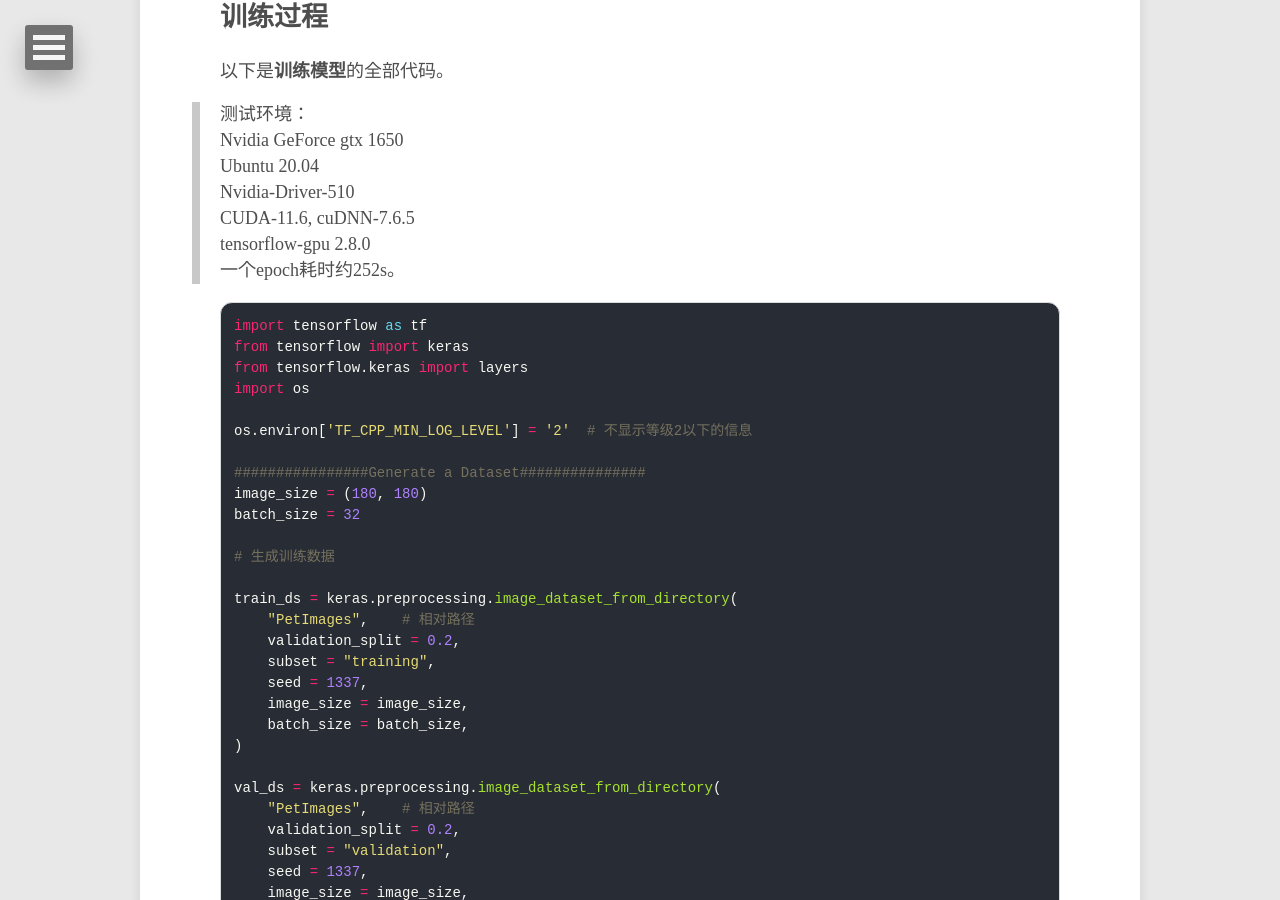
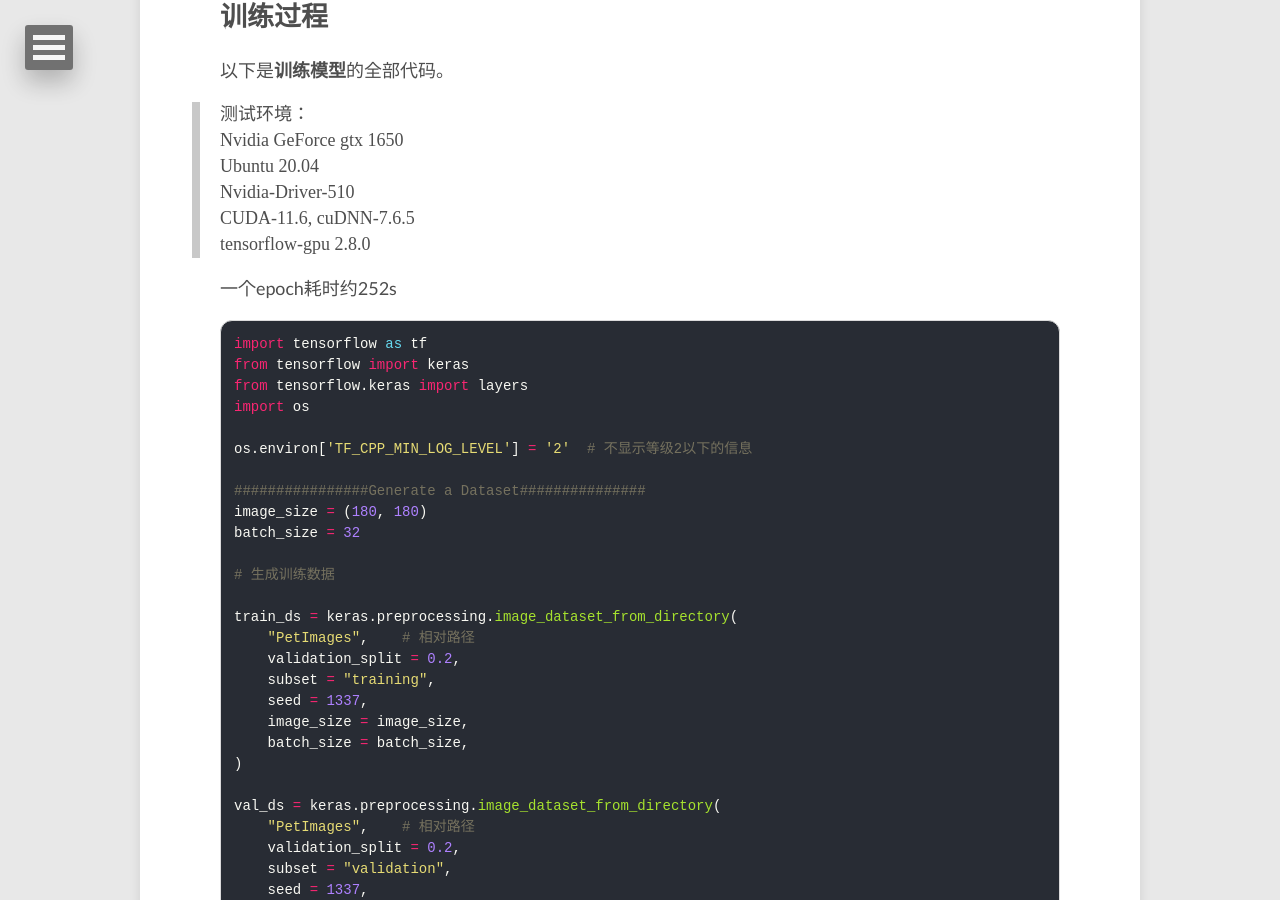
Before and after one commit to lucameng/lucameng.github.io, a Jekyll site: the page built from _posts/2022-05-08-Image-classification-from-scratch.md, in a window 1280 px wide and 900 px high, scrolled down 10529 px. Built offline with Jekyll 4.4.1, drawn with Linux system fonts in a browser that asks for light colours.

````diff
--- a/_posts/2022-05-08-Image-classification-from-scratch.md
+++ b/_posts/2022-05-08-Image-classification-from-scratch.md
@@ -415,7 +415,8 @@ ___
 > Nvidia-Driver-510
 > CUDA-11.6, cuDNN-7.6.5
 > tensorflow-gpu 2.8.0
-一个epoch耗时约252s。
+
+一个epoch耗时约252s
 
 ```python
 import tensorflow as tf
````
